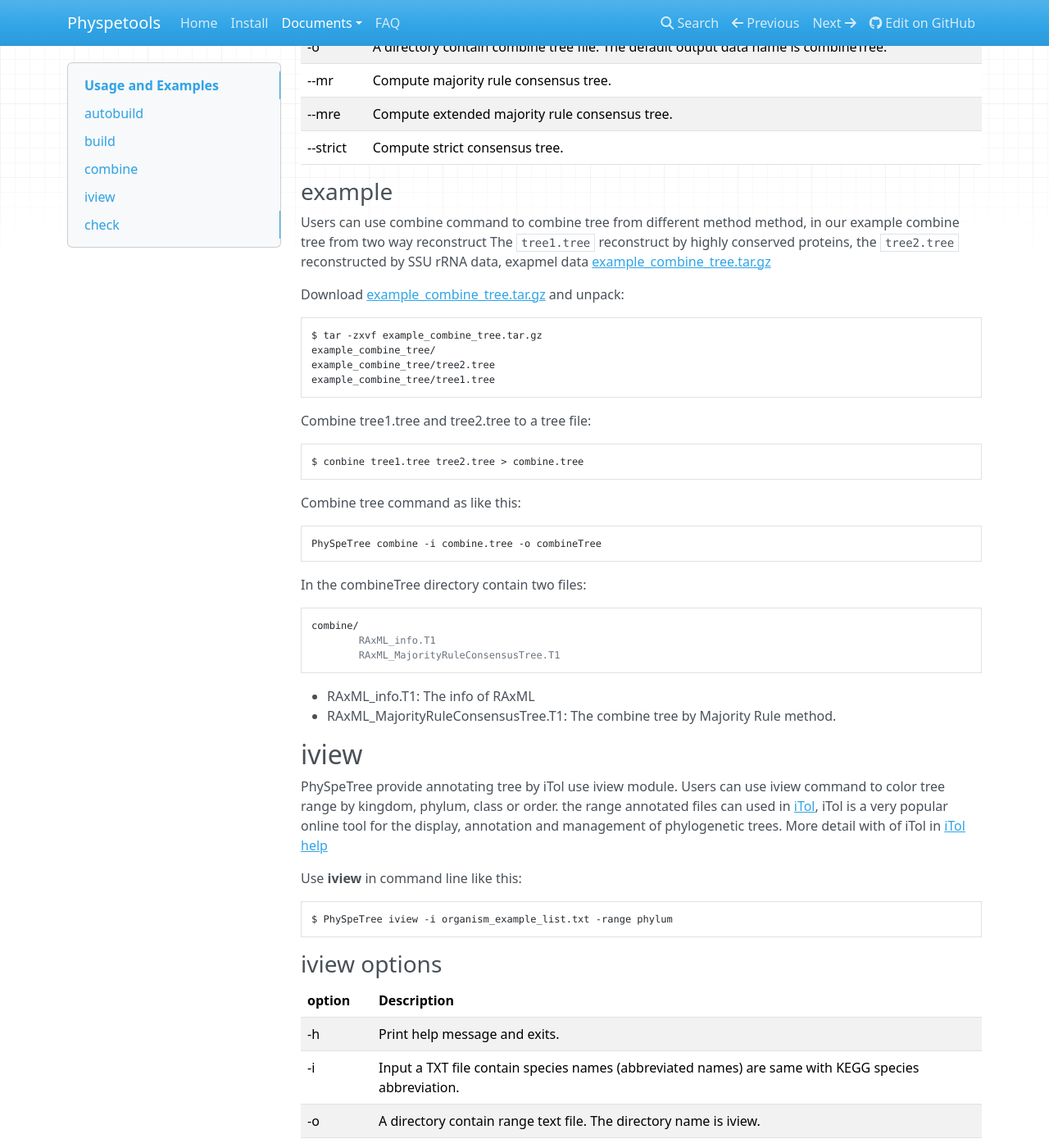
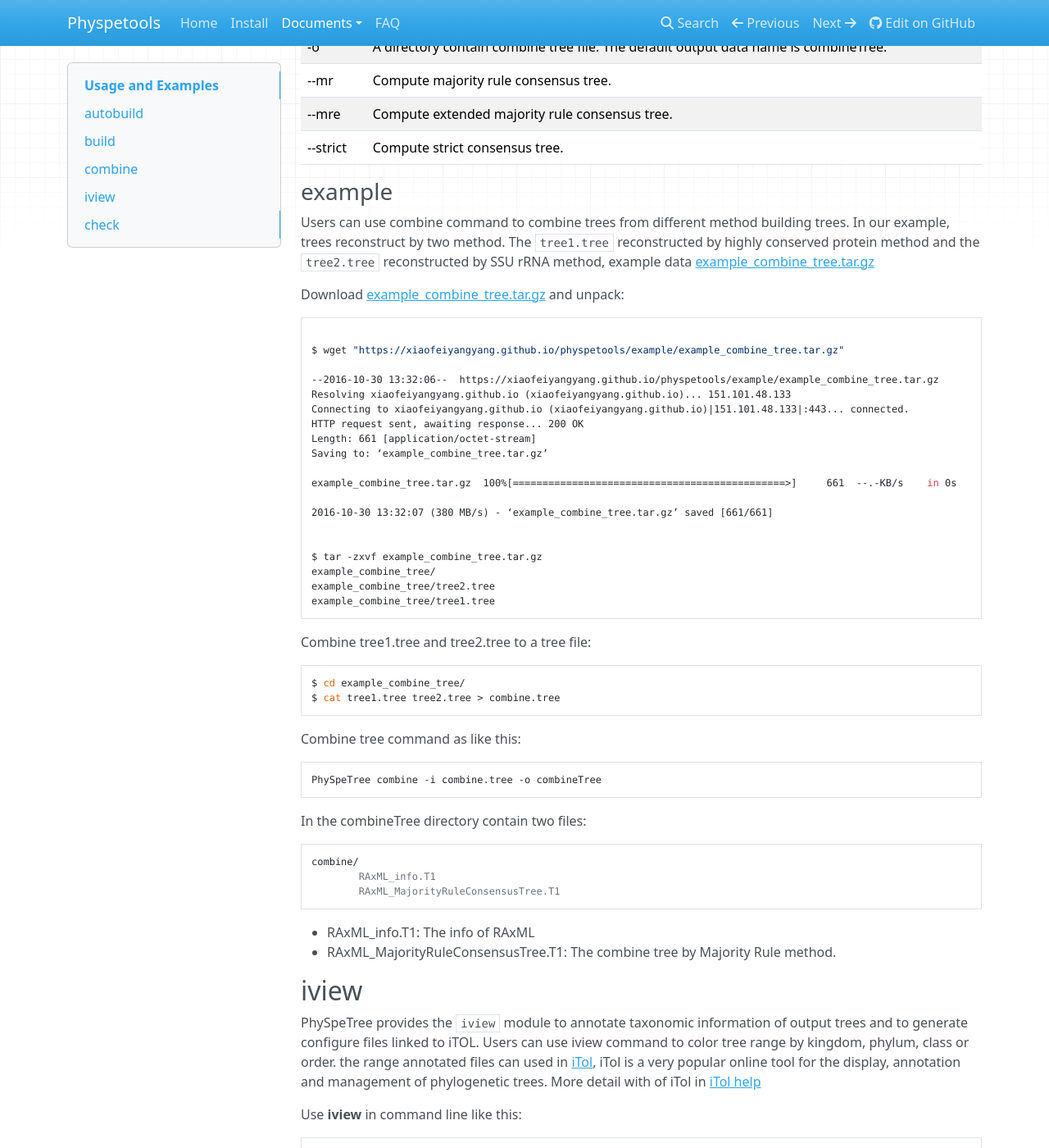
Before and after one commit to yangfangs/physpetools, an MkDocs documentation site: the page built from docs/docs/usage.md, in a window 1280 px wide and 1400 px high, scrolled down 11704 px. Shown: the whole window at 82% size. Built offline with MkDocs 1.6.1, drawn with Linux system fonts in a browser that asks for light colours; nearby versions of some CDN libraries; old or Windows-style settings are respelled for this version of MkDocs; some of the changed text lies outside the part shown.

Commit message:
update usage check module

````diff
--- a/docs/docs/usage.md
+++ b/docs/docs/usage.md
@@ -480,12 +480,12 @@ Few seconds reconstruct phylogenetic tree completed and tree files were stored i
 ### Advance options
 
 Users enable choice more detail options with PhySpeTree call software, detail advance options input
-`must be enclosed in single quotes and Start with a space`.
+`must be enclosed in single quotes and start with space`.
 
 The following is an example of using RAxML advanced options:
 
 ```bash
-$ PhySpeTree -i organism_example_list.txt --raxml '-f a -m GTRGAMMA  -p 12345 -x 12345 -# 100 -n T1'
+$ PhySpeTree -i organism_example_list.txt --raxml ' -f a -m GTRGAMMA  -p 12345 -x 12345 -# 100 -n T1'
 ```
 
 **--muscle**
@@ -589,14 +589,29 @@ $ PhySpeTree combine -i combineTree.tree [options]*
 
 ### example
 
-Users can use combine command to combine tree from different method method, in our example combine tree from two way reconstruct
-The `tree1.tree` reconstruct by highly conserved proteins, the `tree2.tree` reconstructed by SSU rRNA data, exapmel data
+Users can use combine command to combine trees from different method building trees. In our example, trees reconstruct by two method.
+The `tree1.tree` reconstructed by highly conserved protein method and the `tree2.tree` reconstructed by SSU rRNA method, example data
 [example_combine_tree.tar.gz][5]
 
 Download [example_combine_tree.tar.gz][5] and unpack:
 
 
 ```bash
+
+$ wget "https://xiaofeiyangyang.github.io/physpetools/example/example_combine_tree.tar.gz"
+
+--2016-10-30 13:32:06--  https://xiaofeiyangyang.github.io/physpetools/example/example_combine_tree.tar.gz
+Resolving xiaofeiyangyang.github.io (xiaofeiyangyang.github.io)... 151.101.48.133
+Connecting to xiaofeiyangyang.github.io (xiaofeiyangyang.github.io)|151.101.48.133|:443... connected.
+HTTP request sent, awaiting response... 200 OK
+Length: 661 [application/octet-stream]
+Saving to: ‘example_combine_tree.tar.gz’
+
+example_combine_tree.tar.gz  100%[==============================================>]     661  --.-KB/s    in 0s
+
+2016-10-30 13:32:07 (380 MB/s) - ‘example_combine_tree.tar.gz’ saved [661/661]
+
+
 $ tar -zxvf example_combine_tree.tar.gz
 example_combine_tree/
 example_combine_tree/tree2.tree
@@ -607,7 +622,8 @@ Combine tree1.tree and tree2.tree to a tree file:
 
 
 ```bash
-$ conbine tree1.tree tree2.tree > combine.tree
+$ cd example_combine_tree/
+$ cat tree1.tree tree2.tree > combine.tree
 ```
 
 
@@ -634,7 +650,8 @@ combine/
 
 ## iview
 
-PhySpeTree provide annotating tree by iTol use iview module. Users can use iview command to color tree range by kingdom, phylum, class or order.
+PhySpeTree provides the `iview` module to annotate taxonomic information of output trees and to generate configure files linked to iTOL.
+Users can use iview command to color tree range by kingdom, phylum, class or order.
 the range annotated files can used in [iTol](http://itol.embl.de/), iTol is a very popular online tool for the display,
 annotation and management of phylogenetic trees. More detail with of iTol in [iTol help](http://itol.embl.de/help.cgi)
 
@@ -664,8 +681,28 @@ iview Annotating tree by kingdom, phylum, class or order example, download examp
 
 #### Annotating tree by kingdom
 
+
+* download the example file:
+
 ```bash
-$ PhySpeTree iview -i organism_example_list.txt --range kingdom
+$ wget "https://xiaofeiyangyang.github.io/physpetools/example/organism_example_list.txt"
+
+--2016-10-30 13:40:48--  https://xiaofeiyangyang.github.io/physpetools/example/organism_example_list.txt
+Resolving xiaofeiyangyang.github.io (xiaofeiyangyang.github.io)... 151.101.48.133
+Connecting to xiaofeiyangyang.github.io (xiaofeiyangyang.github.io)|151.101.48.133|:443... connected.
+HTTP request sent, awaiting response... 200 OK
+Length: 39 [text/plain]
+Saving to: ‘organism_example_list.txt’
+
+organism_example_list.txt    100%[==============================================>]      39  --.-KB/s    in 0s
+
+2016-10-30 13:40:50 (21.5 MB/s) - ‘organism_example_list.txt’ saved [39/39]
+```
+
+* Annotating tree by kingdom by generate configure files.
+
+```bash
+$ PhySpeTree iview -i organism_example_list.txt --range -a kingdom
 Color range by kingdom was complete.
 ```
 
@@ -696,7 +733,7 @@ $ PhySpeTree iview -i organism_example_list.txt --range phylum
 Color range by phylum was complete.
 ```
 
-The color range type data are store in iview directory:
+The color range type data were stored in iview directory:
 
 ```bash
 $ cd iview
@@ -719,11 +756,11 @@ aeq     range   #865142 Bacteria
 #### Annotating tree by class
 
 ```bash
-$ PhySpeTree iview -i organism_example_list.txt --range class
+$ PhySpeTree iview -i organism_example_list.txt --range -a class
 Color range by class was complete.
 ```
 
-The color range type data are store in iview directory:
+The color range type data were stored in iview directory:
 
 ```bash
 $ cd iview
@@ -799,8 +836,25 @@ $ PhySpeTree check -i organism_example_list.txt -out check --ehcp
 
 #### check organism for extend autobuild
 
-When users use autobuild to reconstruct phylogenetic tree with `--ehcp` method, you should prepare highly conserved proteins as extend proteins
+When users use `autobuild` to reconstruct phylogenetic tree with `--ehcp` method, you should prepare highly conserved proteins as extend proteins
 for auto build tree. You can determine what proteins to be prepared by the check command. Download example for check [organism_example_list.txt][1]
+
+* download the example file:
+
+```bash
+$ wget "https://xiaofeiyangyang.github.io/physpetools/example/organism_example_list.txt"
+
+--2016-10-30 13:40:48--  https://xiaofeiyangyang.github.io/physpetools/example/organism_example_list.txt
+Resolving xiaofeiyangyang.github.io (xiaofeiyangyang.github.io)... 151.101.48.133
+Connecting to xiaofeiyangyang.github.io (xiaofeiyangyang.github.io)|151.101.48.133|:443... connected.
+HTTP request sent, awaiting response... 200 OK
+Length: 39 [text/plain]
+Saving to: ‘organism_example_list.txt’
+
+organism_example_list.txt    100%[==============================================>]      39  --.-KB/s    in 0s
+
+2016-10-30 13:40:50 (21.5 MB/s) - ‘organism_example_list.txt’ saved [39/39]
+```
 
 
 Use check command like follow:
````
Also changed, not shown: other parts of docs/docs/usage.md (+9 -9 lines), README.rst.
